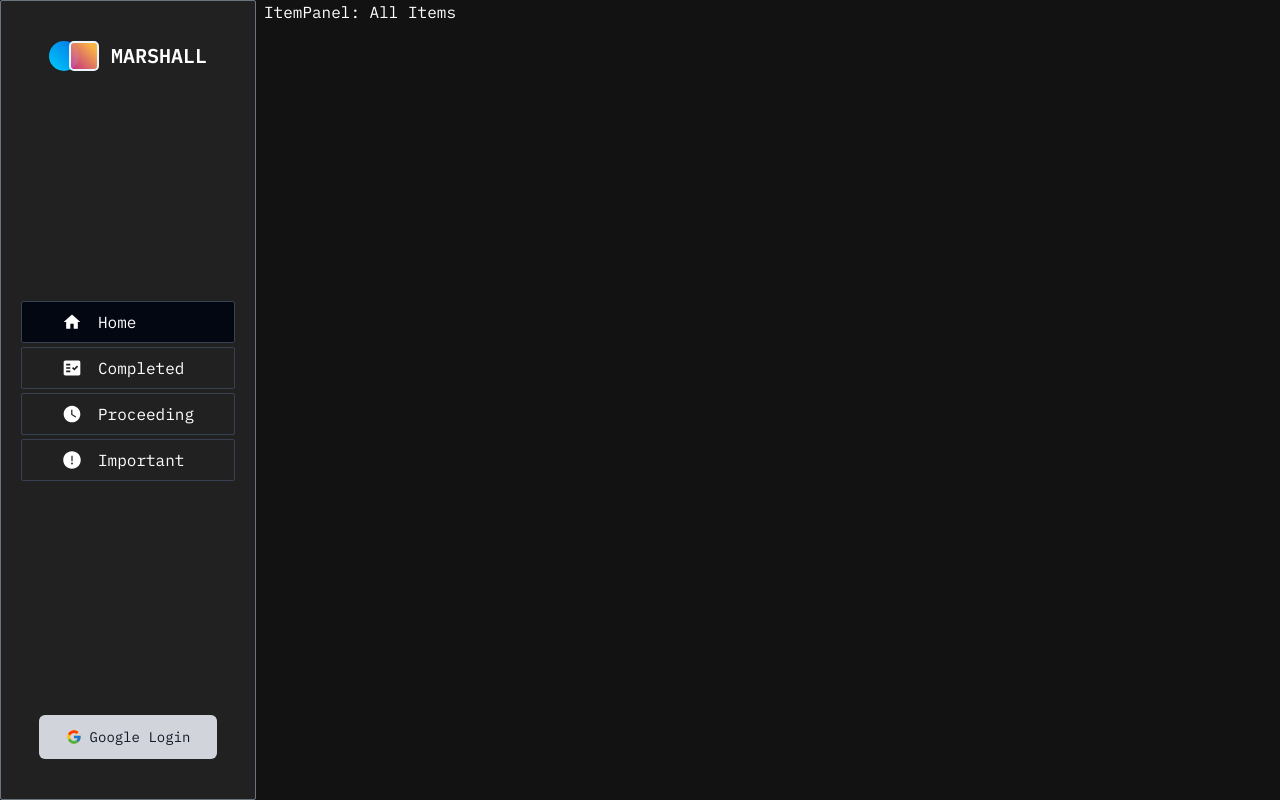
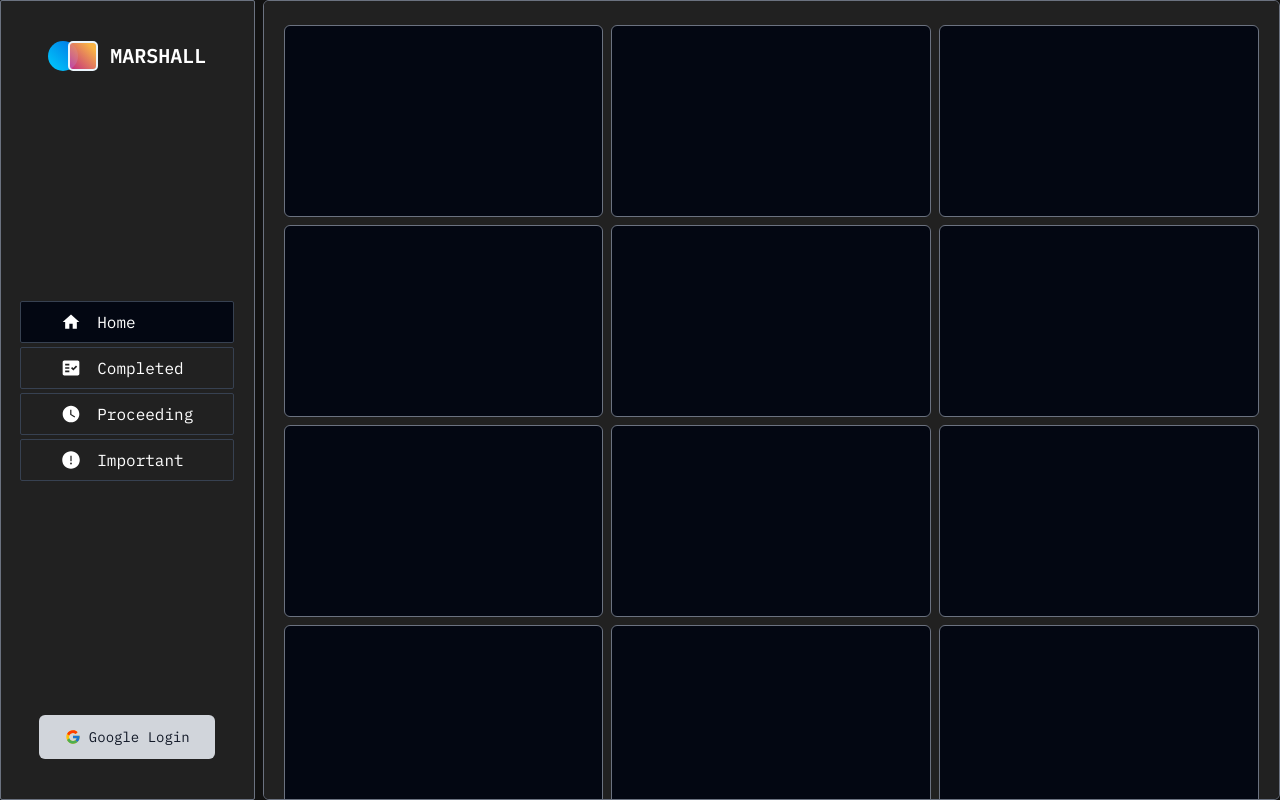
Before and after one commit to Marshallhch/aicc6_node, a React (Vite) app in the folder APPs/tasks_app/front/: page / in a window 1280 px wide. Built offline with nearby package versions, Linux system fonts and the light colour scheme.

Commit message:
'0527_tasks_v1.5'

```diff
--- /dev/null
+++ b/APPs/tasks_app/front/src/components/Common/Item.jsx
@@ -0,0 +1,11 @@
+import React from 'react';
+
+const Item = () => {
+  return (
+    <div className="item w-1/3 h-[25vh] p-[0.25rem]">
+      <div className="w-full h-full border border-gray-500 rounded-md flex py-3 px-4 flex-col justify-between bg-gray-950"></div>
+    </div>
+  );
+};
+
+export default Item;
--- a/APPs/tasks_app/front/src/components/Common/ItemPanel.jsx
+++ b/APPs/tasks_app/front/src/components/Common/ItemPanel.jsx
@@ -1,7 +1,39 @@
 import React from 'react';
+import Item from './Item';
 
 const ItemPanel = ({ pageTitle }) => {
-  return <div>ItemPanel: {pageTitle}</div>;
+  const userKey = true;
+  return (
+    <div className="panel bg-[#212121] w-4/5 h-full rounded-md border border-gray-500 py-5 px-4 overflow-y-auto">
+      {userKey ? (
+        <div className="login-message w-full h-full">
+          <div className="flex flex-wrap">
+            <Item />
+            <Item />
+            <Item />
+            <Item />
+            <Item />
+            <Item />
+            <Item />
+            <Item />
+            <Item />
+            <Item />
+            <Item />
+            <Item />
+            <Item />
+          </div>
+        </div>
+      ) : (
+        <div className="login-message w-full h-full flex items-center justify-center">
+          <button className="flex justify-center items-center gap-2 bg-gray-300 text-gray-900 py-2 px-4 rounded-md">
+            <span className="text-sm font-semibold">
+              로그인이 필요한 서비스 입니다.
+            </span>
+          </button>
+        </div>
+      )}
+    </div>
+  );
 };
 
 export default ItemPanel;
```
